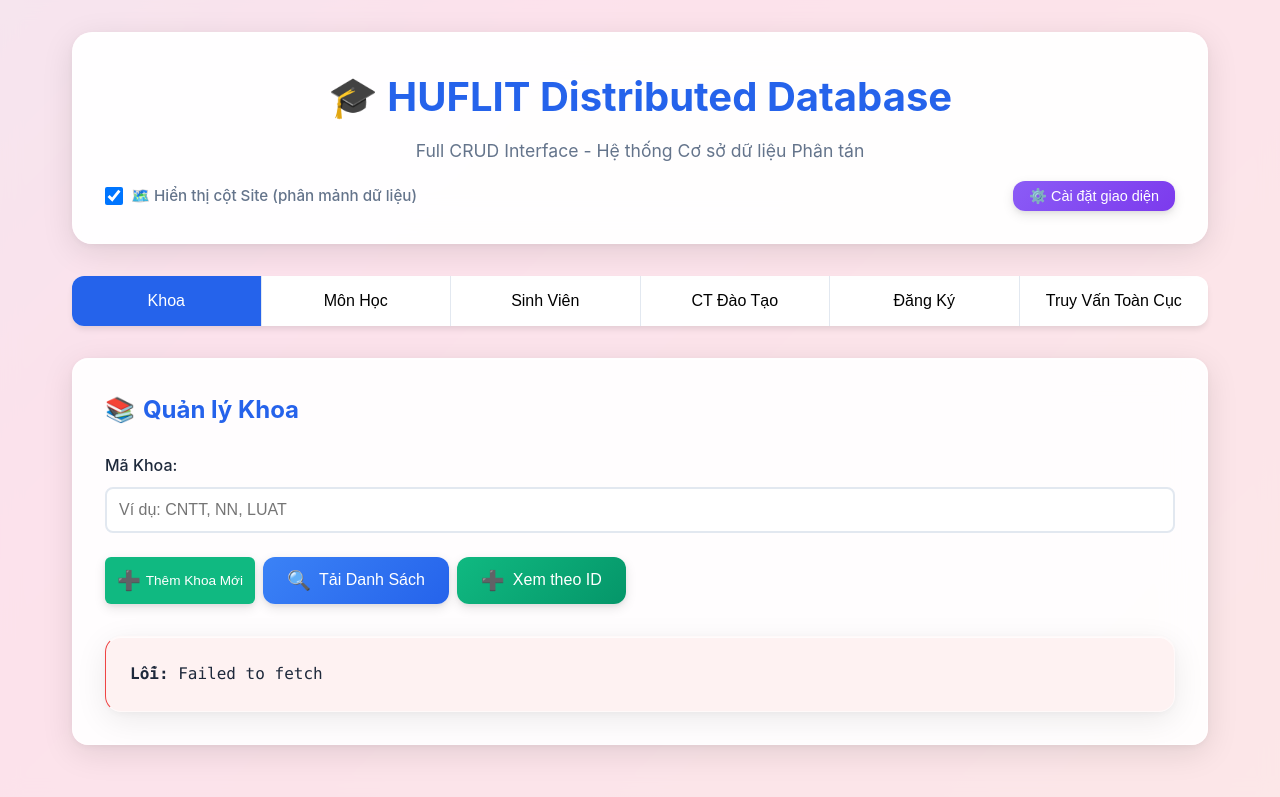
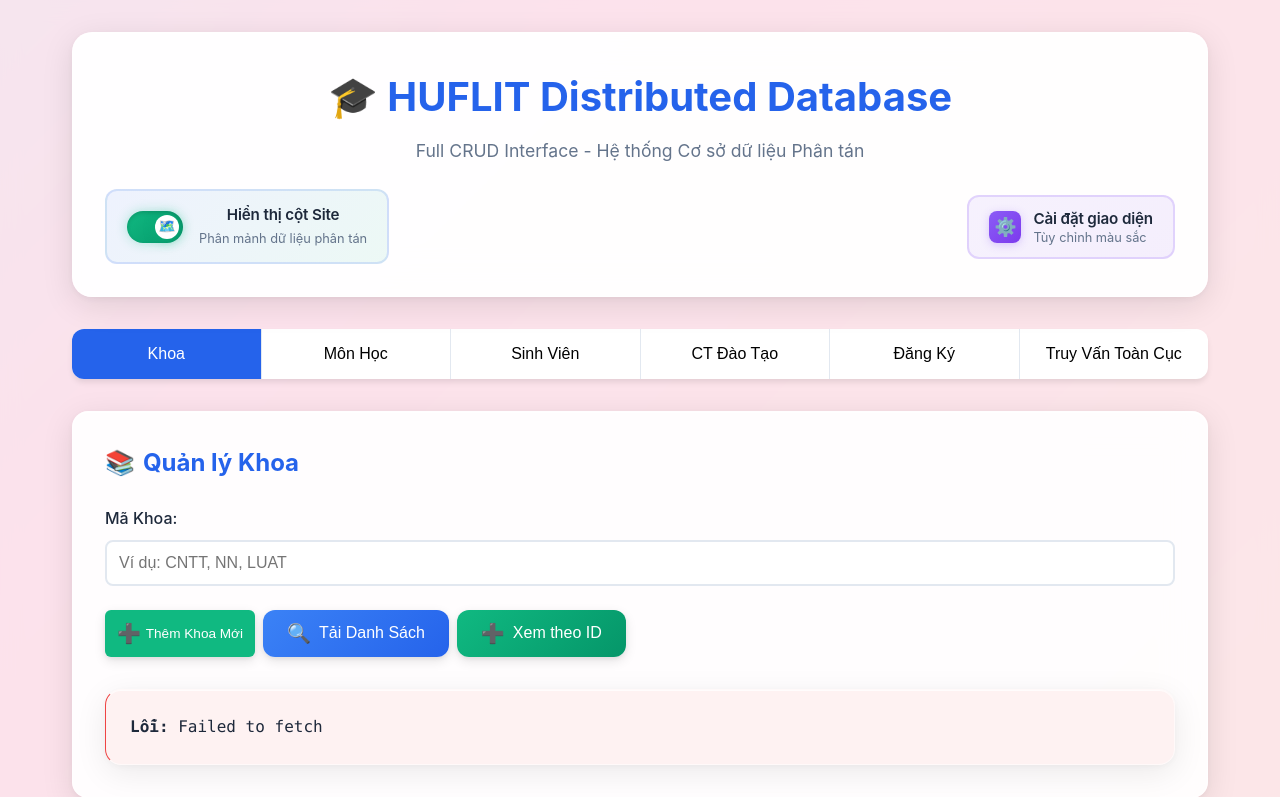
Before and after one commit to TienxDun/Distributed_Database, a PHP site: page /ui.php in a window 1280 px wide. Shown: the top 797 px of the page. Run offline with PHP 8.4, Linux system fonts and the light colour scheme; data that the repository does not hold is empty; some libraries are stand-ins or nearby versions.

Commit message:
feat: Implement modern toggle and settings button styles for improved UI interaction

```diff
--- a/app/public/styles.css
+++ b/app/public/styles.css
@@ -90,6 +90,133 @@ body::before {
     color: var(--secondary);
     font-size: 1.1rem;
 }
+
+/* Site Toggle Styles */
+.site-toggle-container {
+    display: inline-block;
+}
+
+.site-toggle-label {
+    display: flex;
+    align-items: center;
+    gap: 1rem;
+    cursor: pointer;
+    padding: 0.75rem 1.25rem;
+    background: linear-gradient(135deg, rgba(37, 99, 235, 0.08) 0%, rgba(16, 185, 129, 0.08) 100%);
+    border-radius: 12px;
+    border: 2px solid rgba(37, 99, 235, 0.15);
+    transition: all 0.3s cubic-bezier(0.4, 0, 0.2, 1);
+    position: relative;
+    overflow: hidden;
+}
+
+.site-toggle-label::before {
+    content: '';
+    position: absolute;
+    top: 0;
+    left: -100%;
+    width: 100%;
+    height: 100%;
+    background: linear-gradient(90deg, transparent, rgba(255, 255, 255, 0.4), transparent);
+    transition: left 0.5s;
+}
+
+.site-toggle-label:hover::before {
+    left: 100%;
+}
+
+.site-toggle-label:hover {
+    background: linear-gradient(135deg, rgba(37, 99, 235, 0.12) 0%, rgba(16, 185, 129, 0.12) 100%);
+    border-color: rgba(37, 99, 235, 0.3);
+    transform: translateY(-2px);
+    box-shadow: 0 4px 12px rgba(37, 99, 235, 0.15);
+}
+
+.site-toggle-checkbox {
+    position: absolute;
+    opacity: 0;
+    width: 0;
+    height: 0;
+}
+
+.site-toggle-slider {
+    position: relative;
+    width: 56px;
+    height: 32px;
+    background: linear-gradient(135deg, #cbd5e1 0%, #94a3b8 100%);
+    border-radius: 32px;
+    transition: all 0.3s cubic-bezier(0.4, 0, 0.2, 1);
+    box-shadow: inset 0 2px 4px rgba(0, 0, 0, 0.1);
+    display: flex;
+    align-items: center;
+    padding: 0 4px;
+}
+
+.site-toggle-icon {
+    position: absolute;
+    left: 4px;
+    width: 24px;
+    height: 24px;
+    background: white;
+    border-radius: 50%;
+    display: flex;
+    align-items: center;
+    justify-content: center;
+    font-size: 14px;
+    transition: all 0.3s cubic-bezier(0.4, 0, 0.2, 1);
+    box-shadow: 0 2px 8px rgba(0, 0, 0, 0.15);
+}
+
+.site-toggle-checkbox:checked + .site-toggle-slider {
+    background: linear-gradient(135deg, #10b981 0%, #059669 100%);
+    box-shadow: inset 0 2px 4px rgba(0, 0, 0, 0.15), 0 0 12px rgba(16, 185, 129, 0.3);
+}
+
+.site-toggle-checkbox:checked + .site-toggle-slider .site-toggle-icon {
+    transform: translateX(24px);
+    box-shadow: 0 2px 12px rgba(16, 185, 129, 0.4);
+}
+
+.site-toggle-checkbox:focus + .site-toggle-slider {
+    outline: 2px solid rgba(37, 99, 235, 0.4);
+    outline-offset: 2px;
+}
+
+.site-toggle-text {
+    display: flex;
+    flex-direction: column;
+    gap: 0.125rem;
+    user-select: none;
+}
+
+.site-toggle-text strong {
+    font-size: 0.95rem;
+    font-weight: 600;
+    color: var(--text);
+    letter-spacing: -0.01em;
+}
+
+.site-toggle-text small {
+    font-size: 0.8rem;
+    color: var(--secondary);
+    font-weight: 400;
+}
+
+/* Animation for toggle */
+@keyframes togglePulse {
+    0%, 100% {
+        transform: scale(1);
+    }
+    50% {
+        transform: scale(1.05);
+    }
+}
+
+.site-toggle-checkbox:checked + .site-toggle-slider {
+    animation: togglePulse 0.3s ease;
+}
+
+
 
 .tabs {
     display: flex;
@@ -289,20 +416,88 @@ body::before {
     content: '➕';
 }
 
-.btn-settings {
-    background: linear-gradient(135deg, #8b5cf6 0%, #7c3aed 100%);
-    color: white;
-    border: none;
+/* Settings Button Modern Style */
+.btn-settings-modern {
+    display: inline-flex;
+    align-items: center;
+    gap: 0.75rem;
+    padding: 0.75rem 1.25rem;
+    background: linear-gradient(135deg, rgba(139, 92, 246, 0.08) 0%, rgba(124, 58, 237, 0.08) 100%);
+    border: 2px solid rgba(139, 92, 246, 0.2);
+    border-radius: 12px;
+    cursor: pointer;
+    transition: all 0.3s cubic-bezier(0.4, 0, 0.2, 1);
+    position: relative;
+    overflow: hidden;
+    font-family: inherit;
 }
 
-.btn-settings:hover {
-    background: linear-gradient(135deg, #7c3aed 0%, #6d28d9 100%);
+.btn-settings-modern::before {
+    content: '';
+    position: absolute;
+    top: 0;
+    left: -100%;
+    width: 100%;
+    height: 100%;
+    background: linear-gradient(90deg, transparent, rgba(255, 255, 255, 0.3), transparent);
+    transition: left 0.5s;
 }
 
-.btn:hover {
+.btn-settings-modern:hover::before {
+    left: 100%;
+}
+
+.btn-settings-modern:hover {
+    background: linear-gradient(135deg, rgba(139, 92, 246, 0.12) 0%, rgba(124, 58, 237, 0.12) 100%);
+    border-color: rgba(139, 92, 246, 0.4);
     transform: translateY(-2px);
-    box-shadow: 0 4px 12px rgba(0, 0, 0, 0.15);
+    box-shadow: 0 4px 12px rgba(139, 92, 246, 0.2);
 }
+
+.btn-settings-modern:active {
+    transform: translateY(0);
+    box-shadow: 0 2px 6px rgba(139, 92, 246, 0.15);
+}
+
+.settings-icon {
+    width: 32px;
+    height: 32px;
+    display: flex;
+    align-items: center;
+    justify-content: center;
+    font-size: 18px;
+    background: linear-gradient(135deg, #8b5cf6 0%, #7c3aed 100%);
+    border-radius: 8px;
+    box-shadow: 0 2px 8px rgba(139, 92, 246, 0.3);
+    transition: all 0.3s ease;
+}
+
+.btn-settings-modern:hover .settings-icon {
+    transform: rotate(90deg);
+    box-shadow: 0 4px 12px rgba(139, 92, 246, 0.4);
+}
+
+.settings-text {
+    display: flex;
+    flex-direction: column;
+    gap: 0.125rem;
+    text-align: left;
+}
+
+.settings-text strong {
+    font-size: 0.95rem;
+    font-weight: 600;
+    color: var(--text);
+    letter-spacing: -0.01em;
+}
+
+.settings-text small {
+    font-size: 0.8rem;
+    color: var(--secondary);
+    font-weight: 400;
+}
+
+
 
 .result {
     margin-top: 2rem;
--- a/app/public/ui.php
+++ b/app/public/ui.php
@@ -19,13 +19,25 @@
         <div class="header">
             <h1>🎓 HUFLIT Distributed Database</h1>
             <p>Full CRUD Interface - Hệ thống Cơ sở dữ liệu Phân tán</p>
-            <div style="margin-top: 1rem; display: flex; justify-content: space-between; align-items: center; flex-wrap: wrap; gap: 1rem;">
-                <label style="display: inline-flex; align-items: center; cursor: pointer; font-size: 0.95rem; color: var(--secondary);">
-                    <input type="checkbox" id="toggleSiteColumn" checked onchange="toggleSiteColumnVisibility()" style="margin-right: 0.5rem; cursor: pointer; width: 18px; height: 18px;">
-                    <span style="font-weight: 500;">🗺️ Hiển thị cột Site (phân mảnh dữ liệu)</span>
-                </label>
-                <button class="btn btn-settings" onclick="openSettingsModal()" style="font-size: 0.9rem; padding: 0.4rem 1rem;">
-                    ⚙️ Cài đặt giao diện
+            <div style="margin-top: 1.5rem; display: flex; justify-content: space-between; align-items: center; flex-wrap: wrap; gap: 1rem;">
+                <div class="site-toggle-container">
+                    <label class="site-toggle-label" for="toggleSiteColumn">
+                        <input type="checkbox" id="toggleSiteColumn" checked onchange="toggleSiteColumnVisibility()" class="site-toggle-checkbox">
+                        <div class="site-toggle-slider">
+                            <span class="site-toggle-icon">🗺️</span>
+                        </div>
+                        <span class="site-toggle-text">
+                            <strong>Hiển thị cột Site</strong>
+                            <small>Phân mảnh dữ liệu phân tán</small>
+                        </span>
+                    </label>
+                </div>
+                <button class="btn-settings-modern" onclick="openSettingsModal()">
+                    <span class="settings-icon">⚙️</span>
+                    <span class="settings-text">
+                        <strong>Cài đặt giao diện</strong>
+                        <small>Tùy chỉnh màu sắc</small>
+                    </span>
                 </button>
             </div>
         </div>
@@ -153,7 +165,7 @@
                         <label for="global-masv-1">Mã Sinh Viên:</label>
                         <input type="text" id="global-masv-1" placeholder="Ví dụ: 25DH000001" onkeydown="if(event.key==='Enter') callGlobalQuery(1)">
                     </div>
-                    <button class="btn btn-primary" onclick="callGlobalQuery(1)">Truy Vấn</button>
+                    <button class="btn btn-success" onclick="callGlobalQuery(1)">Truy Vấn</button>
                     <div id="global-result-1" class="result"></div>
                 </div>
 
@@ -163,7 +175,7 @@
                         <label for="global-query-2">Tên Khoa hoặc Mã Khoa:</label>
                         <input type="text" id="global-query-2" placeholder="Ví dụ: CNTT" onkeydown="if(event.key==='Enter') callGlobalQuery(2)">
                     </div>
-                    <button class="btn btn-primary" onclick="callGlobalQuery(2)">Truy Vấn</button>
+                    <button class="btn btn-success" onclick="callGlobalQuery(2)">Truy Vấn</button>
                     <div id="global-result-2" class="result"></div>
                 </div>
 
@@ -173,14 +185,14 @@
                         <label for="global-masv-3">Mã Sinh Viên:</label>
                         <input type="text" id="global-masv-3" placeholder="Ví dụ: 25DH000001" onkeydown="if(event.key==='Enter') callGlobalQuery(3)">
                     </div>
-                    <button class="btn btn-primary" onclick="callGlobalQuery(3)">Truy Vấn</button>
+                    <button class="btn btn-success" onclick="callGlobalQuery(3)">Truy Vấn</button>
                     <div id="global-result-3" class="result"></div>
                 </div>
 
                 <div class="query-card">
                     <h3>Danh sách sinh viên đủ điều kiện tốt nghiệp</h3>
                     <p class="info-text">Sinh viên đã hoàn thành tất cả môn trong CTDT và đạt điểm ≥5.</p>
-                    <button class="btn btn-primary" onclick="callGlobalQuery(4)">Truy Vấn</button>
+                    <button class="btn btn-success" onclick="callGlobalQuery(4)">Truy Vấn</button>
                     <div id="global-result-4" class="result"></div>
                 </div>
             </div>
```
Also changed, not shown: other parts of app/public/styles.css (+43 -0 lines).
